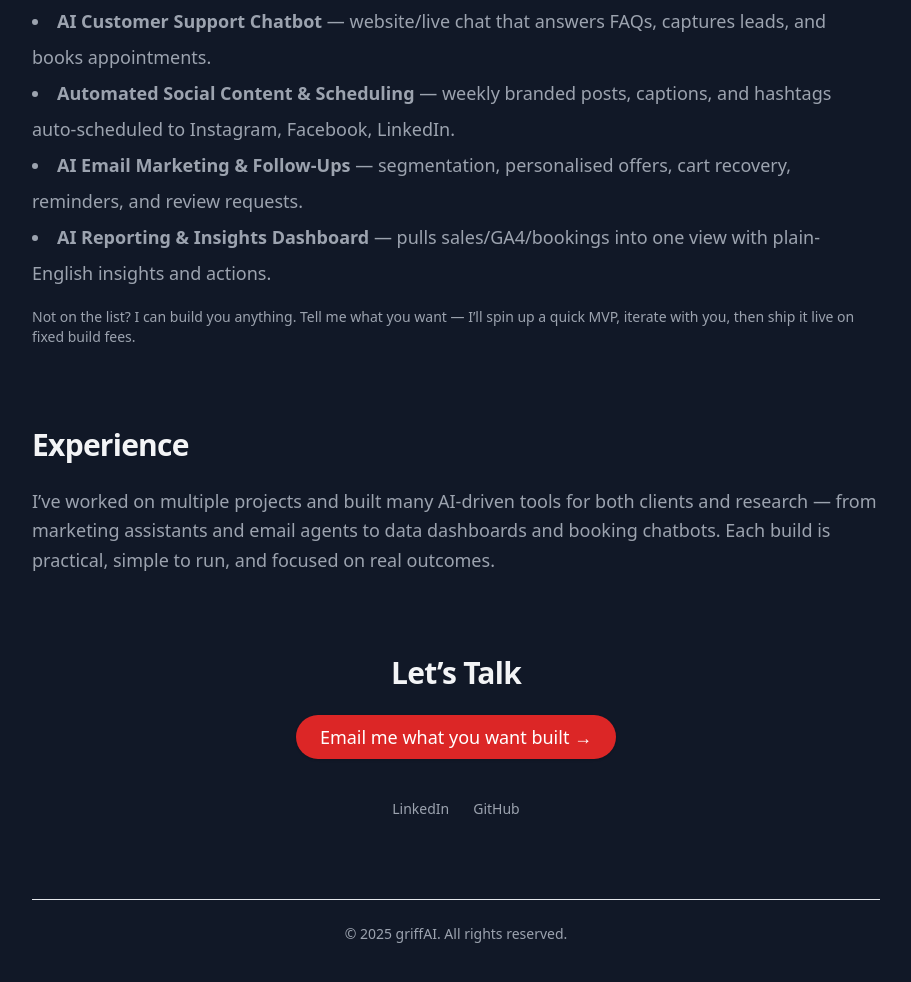
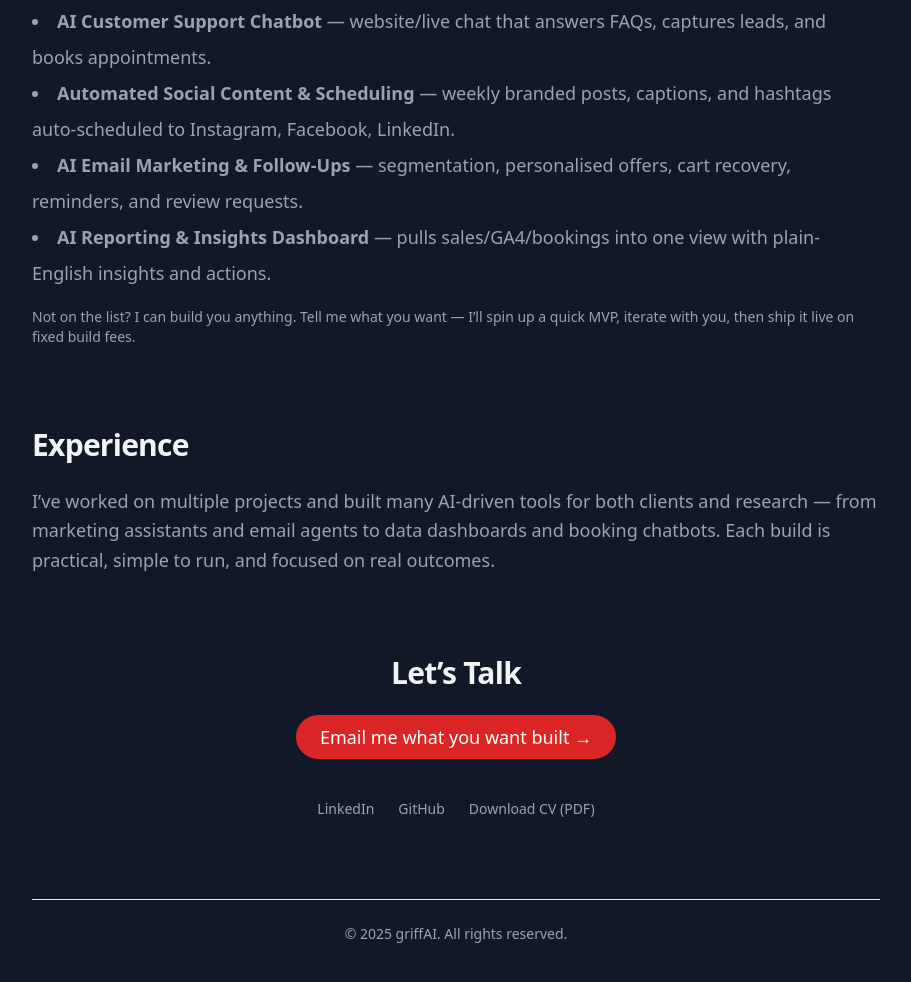
Before and after one commit to mskippgriff/mskippgriff.github.io, a plain HTML site: page index.html in a window 1280 px wide. Shown: the part 681-1663 px from the top of the page, without its empty margins (184-1095 px from the left). Drawn offline with nearby package versions, Linux system fonts and the light colour scheme.

Commit message:
Update index.html

```diff
--- a/index.html
+++ b/index.html
@@ -95,6 +95,8 @@
            class="hover:underline text-gray-500 dark:text-gray-400">LinkedIn</a>
         <a href="https://github.com/MaxSkippGriff" target="_blank"
            class="hover:underline text-gray-500 dark:text-gray-400">GitHub</a>
+        <a href="max_griffiths_cv.pdf" target="_blank"
+           class="hover:underline text-gray-500 dark:text-gray-400">Download CV (PDF)</a>
       </div>
     </section>
 
```
